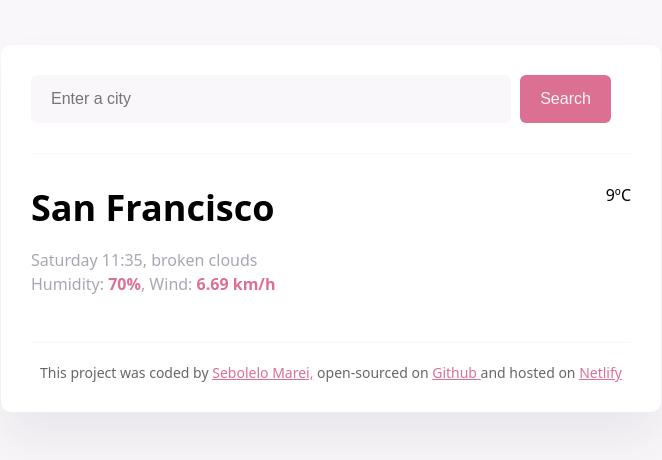
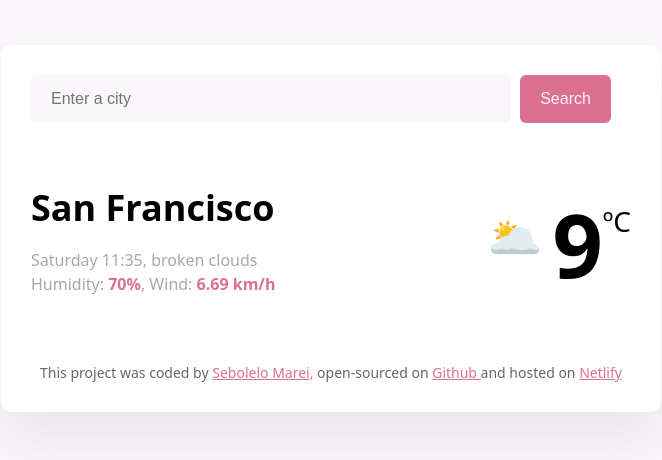
Before and after one commit to LeloMarei/lelos-weather-app, a plain HTML site: page index.html in a window 1280 px wide. Shown: the whole page, without its empty margins (309-971 px from the left). Drawn offline with Linux system fonts and the light colour scheme.

Commit message:
styled weather app "container"

```diff
--- a/index.html
+++ b/index.html
@@ -36,8 +36,12 @@
             Humidity: <strong>70%</strong>, Wind: <strong>6.69 km/h</strong>
           </p>
         </div>
-
-        <div class="weather-app-temperature">9ºC</div>
+<div class="weather-app-container">
+  <div class="weather-app-icon">🌥️</div>
+        <div class="weather-app-temperature">9</div>
+        <div class="weather-app-unit">ºC</div>
+        </div>
+        </div>
       </main>
       <footer>
         This project was coded by
--- a/style.css
+++ b/style.css
@@ -58,6 +58,25 @@ main {
   color: palevioletred;
 }
 
+.weather-app-container {
+  display: flex;
+}
+
+.weather-app-icon {
+  font-size: 44px;
+  margin-top: 22px;
+}
+
+.weather-app-temperature {
+  font-size: 88px;
+  font-weight: bold;
+  margin-left: 10px;
+}
+
+.weather-app-unit {
+  margin-top: 18px;
+  font-size: 28px;
+}
 footer {
   text-align: center;
   border-top: 1px solid #f9f7f9;
```
